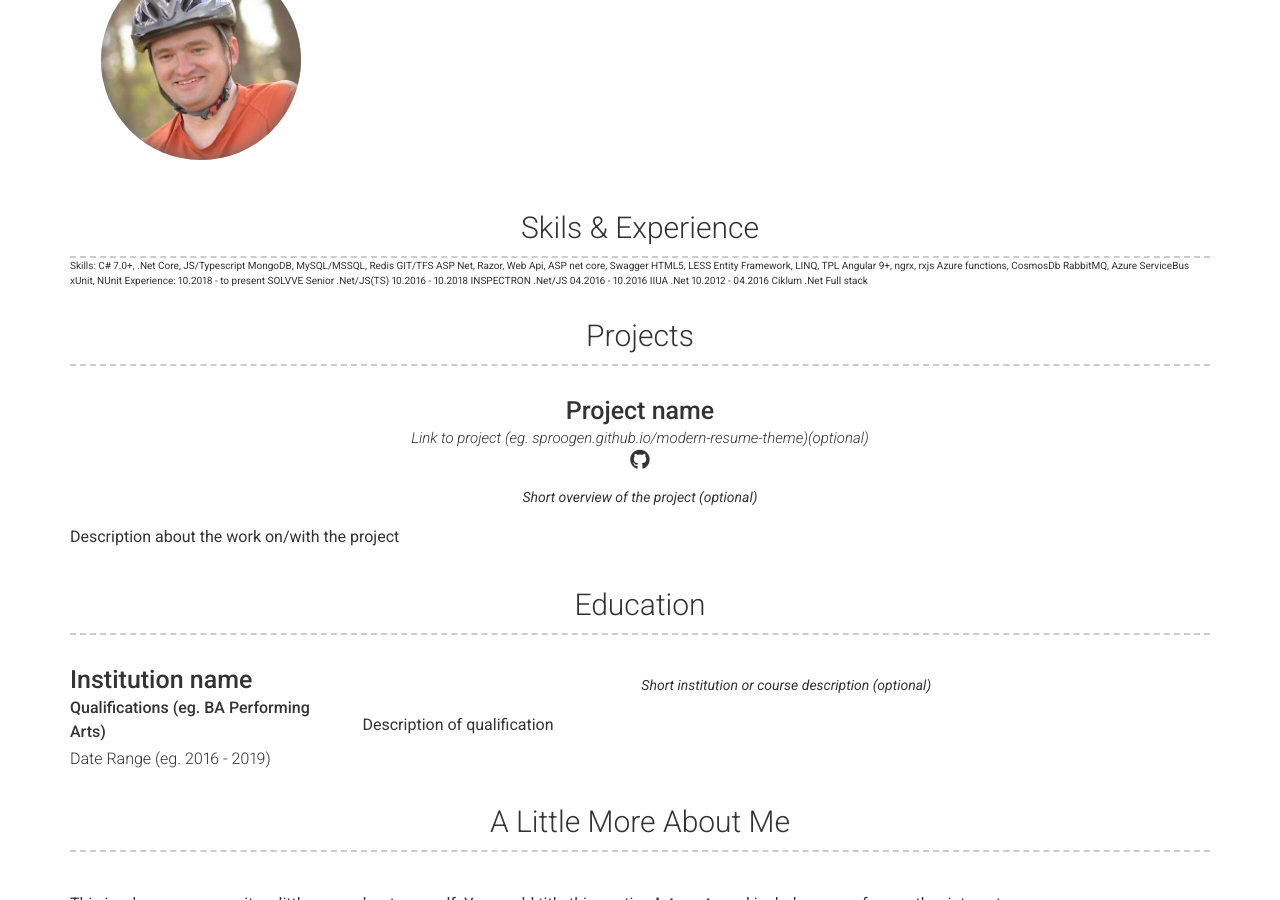
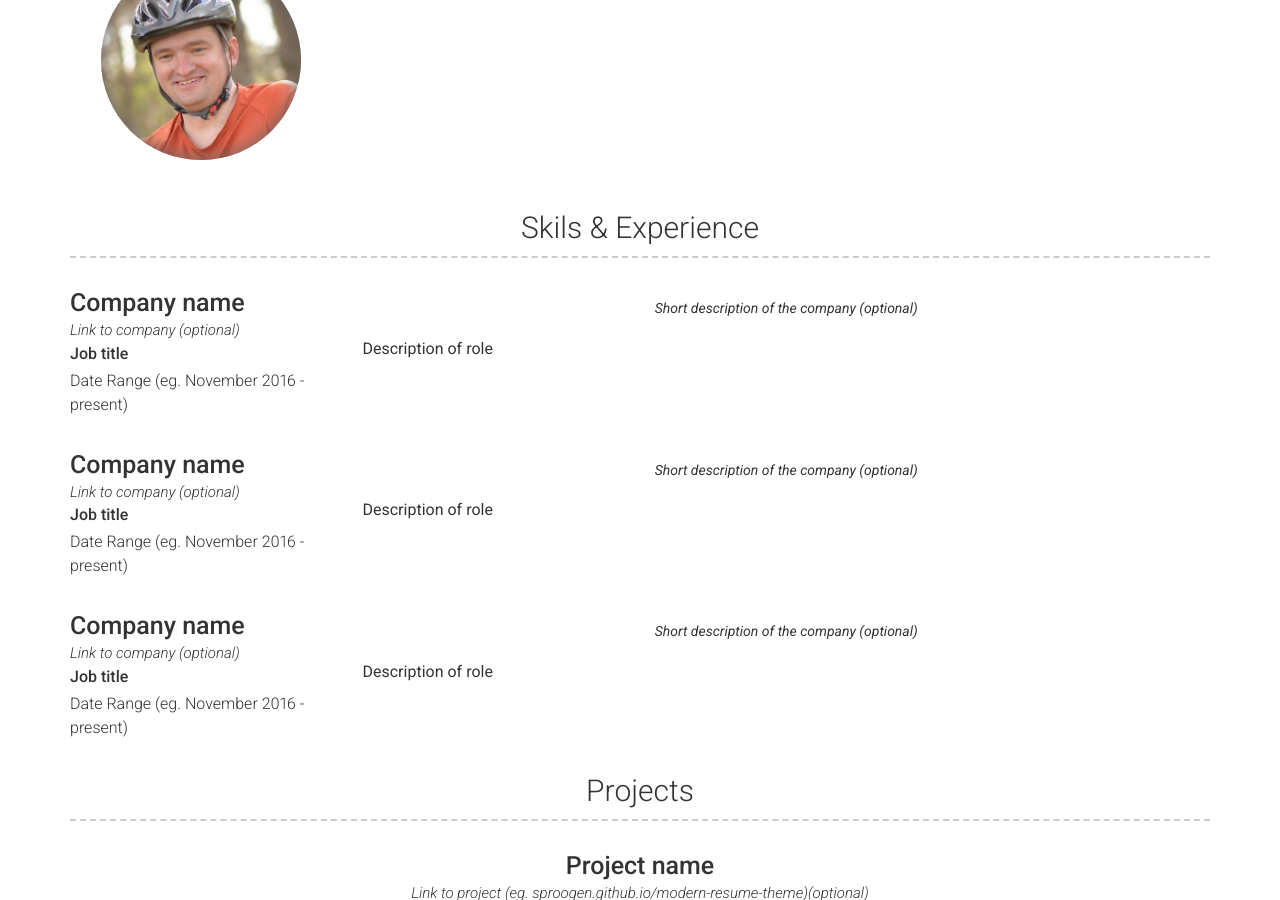
Before and after one commit to duxa/duxa.github.io, a Jekyll site: the page built from index.md, in a window 1280 px wide and 900 px high, scrolled down 342 px. Built offline with Jekyll 4.4.1, drawn with Linux system fonts in a browser that asks for light colours; nearby versions of some CDN libraries.

Commit message:
expiriense

```diff
--- a/_data/experience.yml
+++ b/_data/experience.yml
@@ -8,3 +8,23 @@
    Short description of the company (optional)
   description: | # this will include new lines to allow paragraphs
     Description of role
+
+- layout: left
+  company: Company name
+  link: Link to company (optional)
+  job_title: Job title
+  dates: Date Range (eg. November 2016 - present)
+  quote: >
+   Short description of the company (optional)
+  description: | # this will include new lines to allow paragraphs
+    Description of role
+
+- layout: left
+  company: Company name
+  link: Link to company (optional)
+  job_title: Job title
+  dates: Date Range (eg. November 2016 - present)
+  quote: >
+   Short description of the company (optional)
+  description: | # this will include new lines to allow paragraphs
+    Description of role
--- a/_includes/experience.html
+++ b/_includes/experience.html
@@ -1,20 +1,6 @@
 <div class="container experience-container">
   <h3>{{ site.experience_title | default: "Skils & Experience" }}</h3>
-  Skills:
-  C# 7.0+, .Net Core, JS/Typescript
-  MongoDB, MySQL/MSSQL, Redis
-  GIT/TFS
-  ASP Net, Razor, Web Api, ASP net core, Swagger
-  HTML5, LESS
-  Entity Framework, LINQ, TPL
-  Angular 9+, ngrx, rxjs
-  Azure functions, CosmosDb
-  RabbitMQ, Azure ServiceBus
-  xUnit, NUnit
-
-  Experience:
-  10.2018 - to present SOLVVE Senior .Net/JS(TS)
-  10.2016 - 10.2018 INSPECTRON .Net/JS
-  04.2016 - 10.2016 IIUA .Net
-  10.2012 - 04.2016 Ciklum .Net Full stack
+  {% for experience in site.data.experience %}
+    {% include {{ experience.layout | default: 'left' | append: ".html" }} item=experience %}
+  {% endfor %}
 </div>
```
